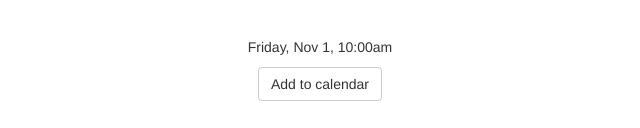
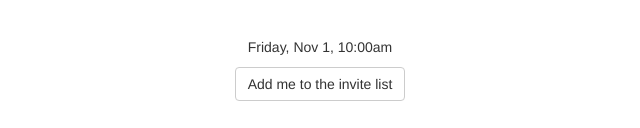
Before and after one commit to BarkleyUS/showmetech, a plain HTML site: page index.html in a window 1280 px wide. Shown: the part 722-850 px from the top of the page, 320-960 px from the left. Drawn offline with Linux system fonts and the light colour scheme.

Commit message:
add invite list form

```diff
--- a/index.html
+++ b/index.html
@@ -82,7 +82,7 @@
             <div class="row full">
                 <div class="col col-lg-12">
                     <p>Friday, Nov 1, 10:00am</p>
-                    <p><a class="btn btn-default" href="#">Add to calendar</a></p>
+                    <p><a class="btn btn-default" href="https://docs.google.com/a/barkleyus.com/forms/d/1L5WQFdqbJ4LRIYnQ-l0OIZrDSlB_o7D64IHaY46-EYo/viewform">Add me to the invite list</a></p>
                 </div>
             </div>
 
```
